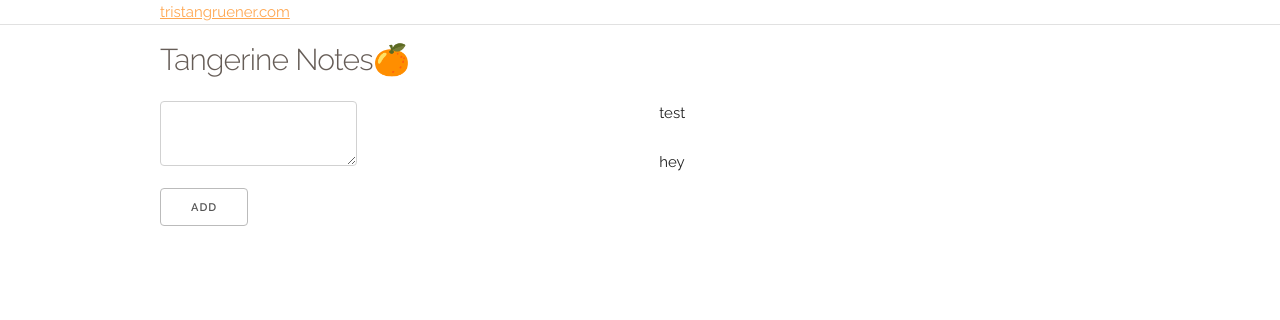
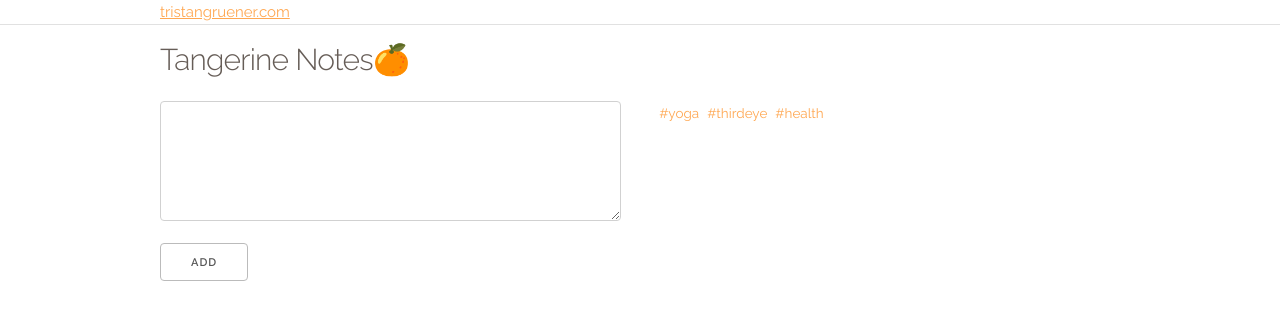
Before and after one commit to TristanAG/tangerine-notes, a React (Create React App) app: page / in a window 1280 px wide. Shown: the top 320 px of the page. Built offline with nearby package versions, Linux system fonts and the light colour scheme.

Commit message:
make a new branch

```diff
--- a/src/css/style.css
+++ b/src/css/style.css
@@ -8,3 +8,15 @@ hr {
 
 h4 {
   color: #665d57; }
+
+textarea {
+  width: 100%;
+  height: 120px; }
+  textarea:focus {
+    border: 1px solid #ffc993; }
+
+.hash-word {
+  color: #ffa751;
+  margin-right: 8px;
+  font-size: .9em;
+  display: inline; }
--- a/src/css/style.scss
+++ b/src/css/style.scss
@@ -14,3 +14,18 @@ hr{
 h4{
   color: #665d57;
 }
+
+textarea{
+  width: 100%;
+  height: 120px;
+  &:focus{
+    border: 1px solid lighten($link-color, 13%);
+  }
+}
+
+.hash-word{
+  color: $link-color;
+  margin-right: 8px;
+  font-size: .9em;
+  display: inline;
+}
--- a/src/index.js
+++ b/src/index.js
@@ -6,20 +6,27 @@ import './css/style.css';
 import registerServiceWorker from './registerServiceWorker';
 // import App from './App';
 
+
+
+
 class TangerineNotes extends React.Component {
   constructor(props){
     super(props)
     this.addHashWord = this.addHashWord.bind(this)
 
     this.state = {
-      hashedWords: 'hey'
+      hashedWords: [
+        '#yoga',
+        '#thirdeye',
+        '#health'
+      ]
     }
   }
 
   addHashWord(hashWord) {
     console.log('in add hashWord', hashWord)
-    this.setState(() => ({
-      hashedWords: hashWord
+    this.setState((prevState) => ({
+      hashedWords: prevState.hashedWords.concat(hashWord)
     }))
   }
 
@@ -38,9 +45,9 @@ class TangerineNotes extends React.Component {
               <AddNote addHashWord={this.addHashWord}/>
             </div>
             <div className="columns six">
-              <p>test</p>
-              <p>{this.state.hashedWords}</p>
-
+              {this.state.hashedWords.map((hashWord) => (
+                <p key={hashWord} className="hash-word">{hashWord}</p>
+              ))}
             </div>
           </div>
         </div>
@@ -62,7 +69,7 @@ const Header = () => (
 class AddNote extends React.Component {
   constructor(props){
     super(props)
-    this.showKey = this.showKey.bind(this)
+    this.getKey = this.getKey.bind(this)
     this.startAddHashWord = this.startAddHashWord.bind(this)
     this.hashWord = ''
     this.recording = false
@@ -83,7 +90,7 @@ class AddNote extends React.Component {
     e.target.elements.note.value = ''
   }
 
-  showKey(e) {
+  getKey(e) {
     const input = e.target.value
     const character = input[input.length-1]
 
@@ -92,34 +99,21 @@ class AddNote extends React.Component {
     }
 
     if(character === ' ' && this.recording){
-
       this.recording = false
-
-      console.log('in showKey function', this.hashWord)
       this.startAddHashWord(this.hashWord)
-      //now i think the idea is to actually print out the new hashWord to the screen
-      // this.setState(() => ({
-      //   newHashWord: this.hashWord
-      // }))
       this.hashWord = ''
-
     }
 
     if(this.recording){
       this.hashWord += character
     }
-
-
   }
 
   render() {
     return (
       <div>
         <form onSubmit={this.addNote}>
-          {/*could i add further improvement by only firing onkeydown if recording?
-            probably not worth it to fuck around with that too much right now just because i'm still needing to figure out the structure of the app and what it's really gonna do
-            */}
-          <textarea name="note" onKeyDown={this.showKey}/>
+          <textarea name="note" onKeyDown={this.getKey}/>
           <br />
           <button type="submit">add</button>
         </form>
```
